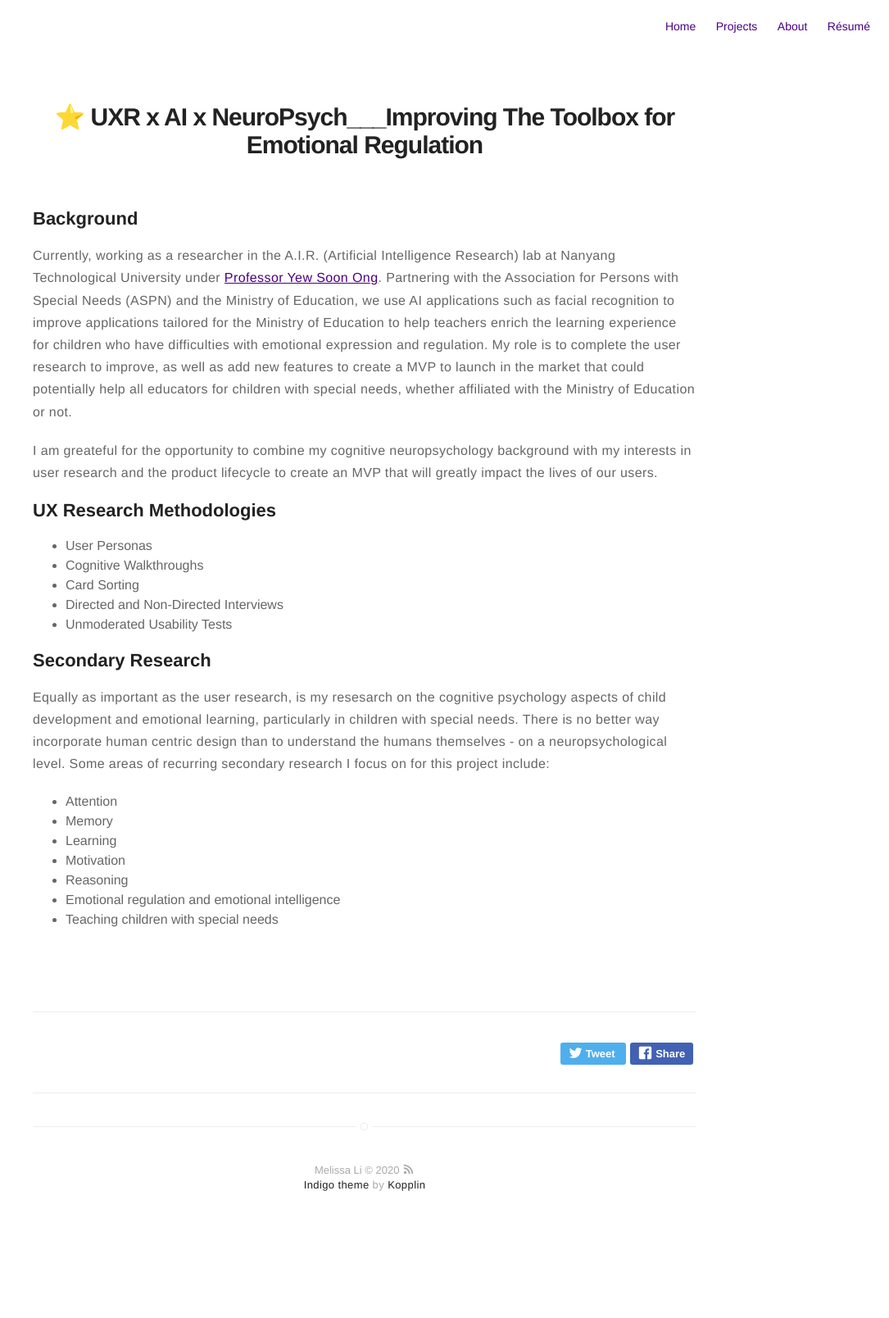
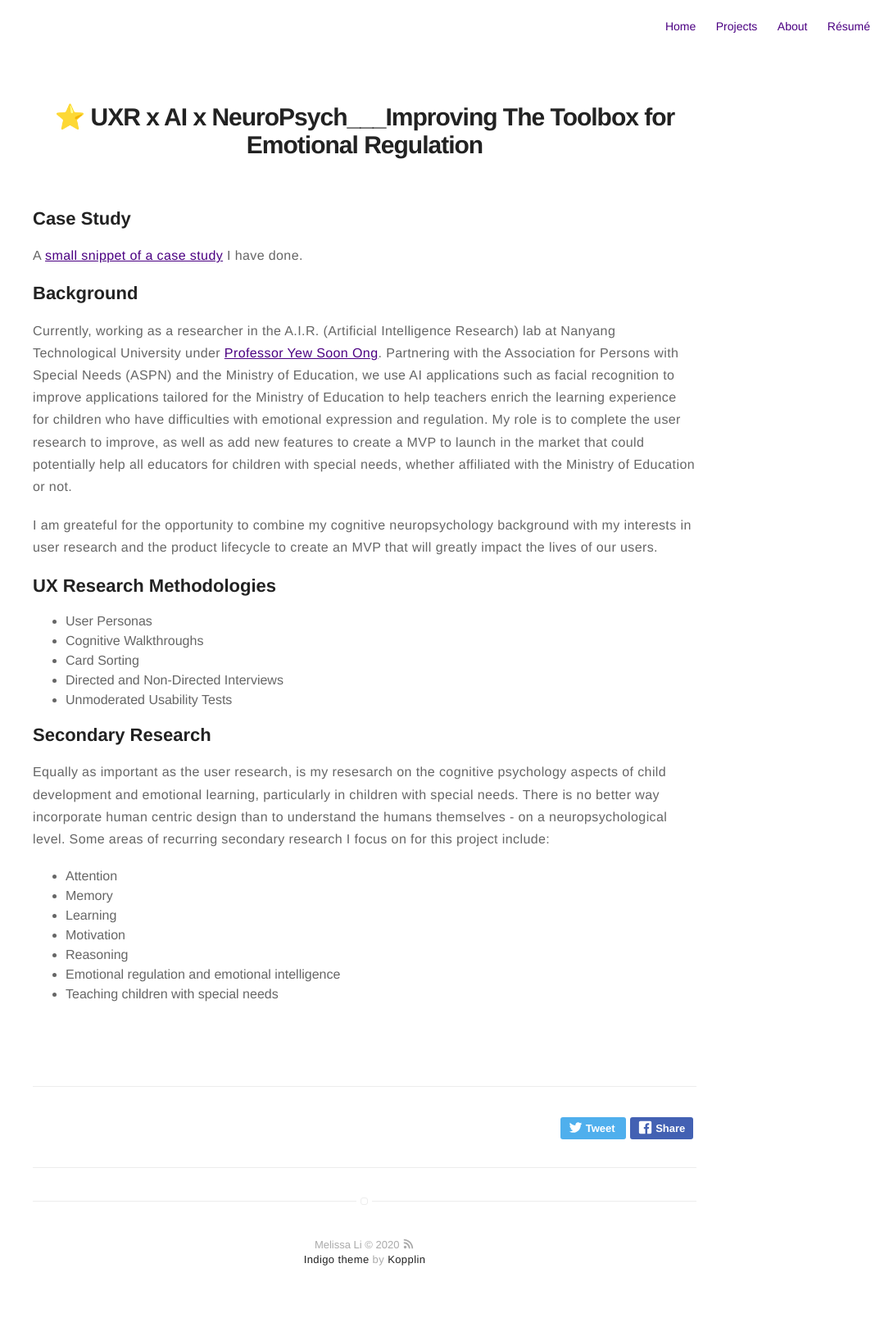
Before and after one commit to im-mel/im-mel.github.io, a Jekyll site: the page built from _posts/2020-02-01-Ong.markdown, in a window 1280 px wide. Shown: the whole page at 82% size, without its empty margins (195-1280 px from the left). Built offline with Jekyll 4.4.1, drawn with Linux system fonts in a browser that asks for light colours; emoji names are drawn with the system emoji font; before the commit the page ends 1517 px from its top, so only the background shows below that.

Commit message:
Update 2020-02-01-Ong.markdown

```diff
--- a/_posts/2020-02-01-Ong.markdown
+++ b/_posts/2020-02-01-Ong.markdown
@@ -11,6 +11,9 @@ category: project
 author: im-mel
 externalLink: false
 ---
+
+## Case Study
+A [small snippet of a case study](assets/ASPN_Report.pdf) I have done.
 
 ## Background
 Currently, working as a researcher in the A.I.R. (Artificial Intelligence Research) lab at Nanyang Technological University under [Professor Yew Soon Ong](https://www.a-star.edu.sg/About-A-STAR/corporate-profile/people/professor-ong-yew-soon). Partnering with the Association for Persons with Special Needs (ASPN) and the Ministry of Education, we use AI applications such as facial recognition to improve applications tailored for the Ministry of Education to help teachers enrich the learning experience for children who have difficulties with emotional expression and regulation. My role is to complete the user research to improve, as well as add new features to create a MVP to launch in the market that could potentially help all educators for children with special needs, whether affiliated with the Ministry of Education or not.
```
